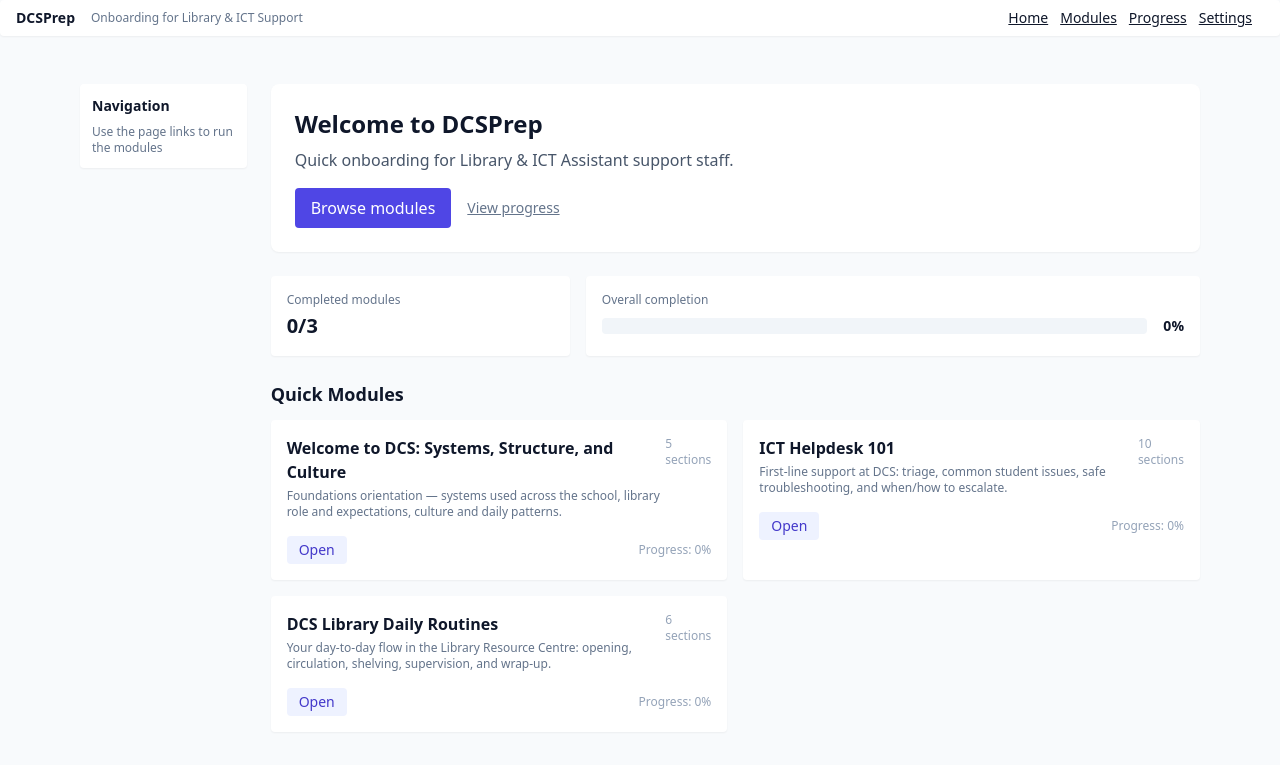
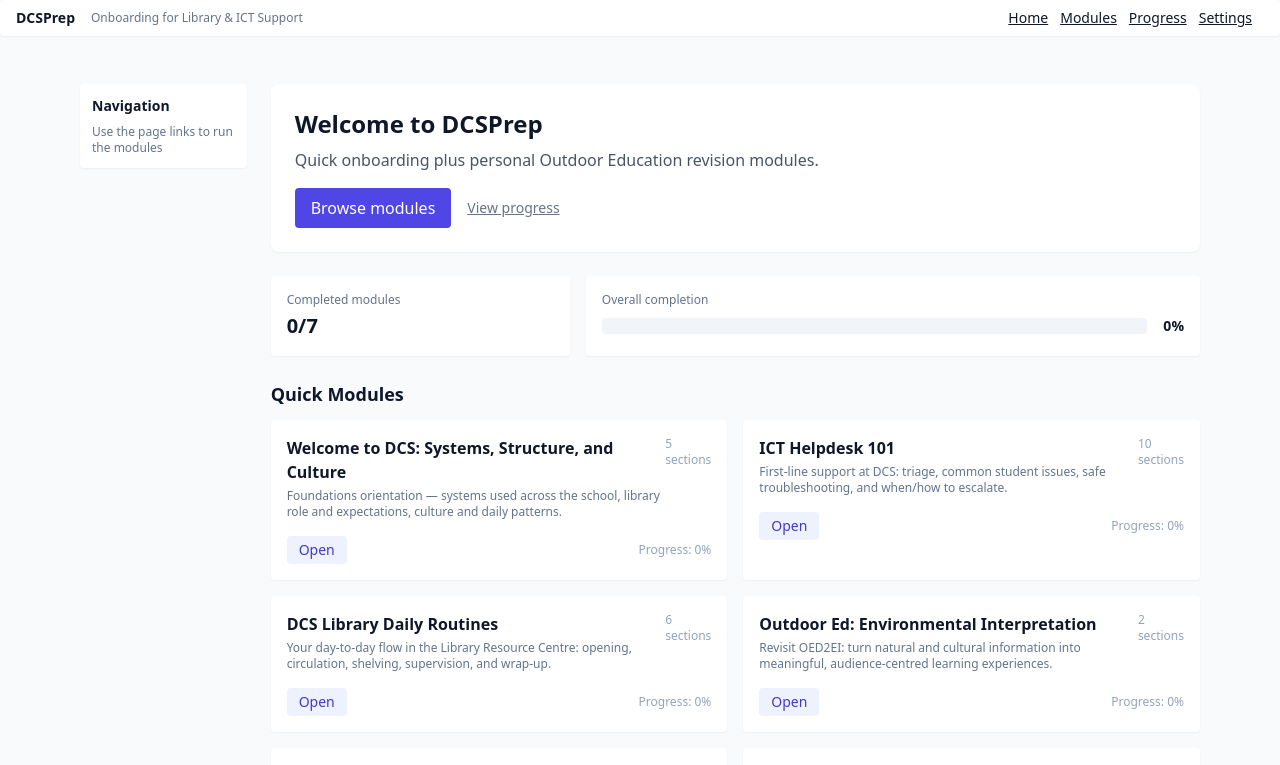
Before and after one commit to joshualparris/DCSPrep, a Next.js app: page / in a window 1280 px wide. Shown: the top 765 px of the page. Built offline with nearby package versions, Linux system fonts and the light colour scheme.

Commit message:
feat: include Outdoor Education in dashboard

```diff
--- a/app/page.tsx
+++ b/app/page.tsx
@@ -1,7 +1,7 @@
 "use client";
 import React, { useEffect, useMemo, useState } from 'react';
 import Link from 'next/link';
-import { modules } from '../src/data/modules';
+import { allModules as modules } from '../src/data/allModules';
 import { getOverallProgress, getModuleCompletion } from '../src/lib/moduleMath';
 import { getProgress } from '../src/lib/progress';
 
@@ -20,7 +20,7 @@ export default function HomePage() {
     <div className="space-y-6">
       <div className="bg-white p-6 rounded-lg shadow-sm">
         <h1 className="text-2xl font-semibold">Welcome to DCSPrep</h1>
-        <p className="text-slate-600 mt-2">Quick onboarding for Library & ICT Assistant support staff.</p>
+        <p className="text-slate-600 mt-2">Quick onboarding plus personal Outdoor Education revision modules.</p>
 
         <div className="mt-4 flex items-center gap-4">
           <Link href="/modules" className="inline-block bg-indigo-600 text-white py-2 px-4 rounded">Browse modules</Link>
```
